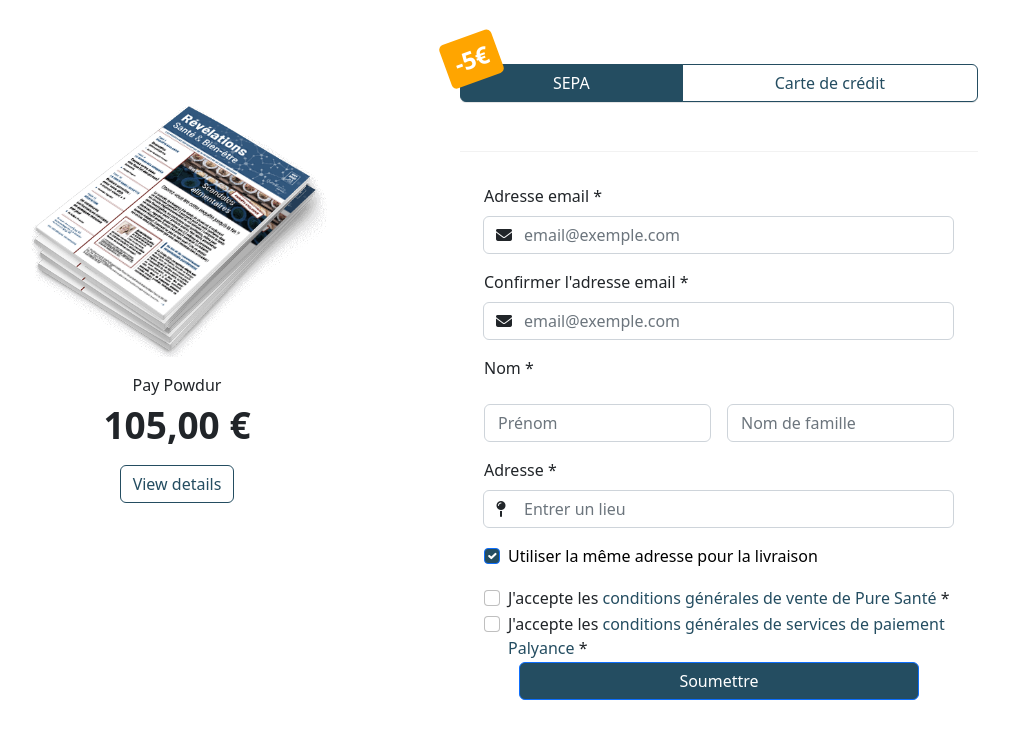
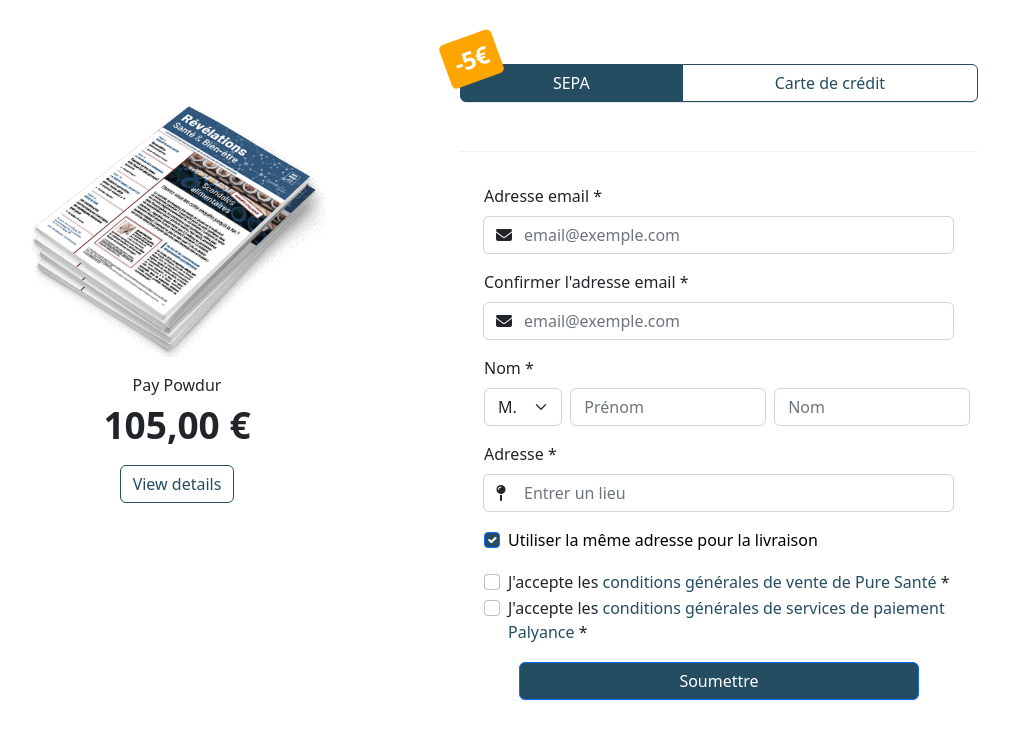
Before and after one commit to Alexs1004/Payment-Page, a plain HTML site: page frontend/index.html in a window 1280 px wide. Shown: the whole page, without its empty margins (192-1201 px from the left). Drawn offline with nearby package versions, Linux system fonts and the light colour scheme.

Commit message:
need to fix cg margin

```diff
--- a/frontend/index.html
+++ b/frontend/index.html
@@ -112,17 +112,28 @@
             </div>
             <div class="col-12">
 							<label for="validationCustom02" class="form-label">Nom *</label>
+							<div class="group-input col-12 d-flex gx-3">
+								<div class="col-2">
+									<div class="input-group">
+										<select class="form-select" id="validationCustom10" aria-label="Civilité" required>
+											<option value="monsieur">M.</option>
+											<option value="madame">Mme.</option>
+										</select>
+										<div class="valid-feedback"> Looks good! </div>
 									</div>
-            <div class="col-6">
+								</div>
+								<div class="col-5 mx-2">
 									<div class="splitted_input">
 										<input type="text" class="form-control" id="validationCustom10" placeholder="Prénom" required>
 										<div class="valid-feedback"> Looks good! </div>
 									</div>
 								</div>
-            <div class="col-6">
+								<div class="col-5">
 									<div class="splitted_input">
-                <input type="text" class="form-control" id="validationCustom31" placeholder="Nom de famille" required>
+										<input type="text" class="form-control" id="validationCustom31" placeholder="Nom" required>
 										<div class="valid-feedback"> Looks good! </div>
+									</div>
+								</div>
 							</div>
 						</div>
             <div class="col-12">
@@ -144,14 +155,14 @@
                 <div class="invalid-feedback"> You must agree before submitting. </div>
               </div>
             </div>
-            <div id="cg_checkbox">
-              <div class="col-12">
+            <div id="cg_checkbox" class="col-12">
+              <!-- <div class="col-12"> -->
                 <div class="form-check">
                   <input class="form-check-input" type="checkbox" value="" required>
                   <label class="form-check-label checkbox-label"> J'accepte les <a href="https://pure-sante.info/conditions-generales-de-vente/?_gl=1*vhzvkd*_ga*MTAzMjg4NDk1LjE3MDA2NjUxMTk.*_ga_L8LPKTXYD3*MTcwODYxMDA2MS4yMC4xLjE3MDg2MTAxNzAuNTguMC4w*_fplc*JTJCOEk0NHhRdm5tcm9YeWFpN1FlbEJSRUxrU2dSJTJCQWh1U2xEcndxT1NBUjNJRWY2SGRZRG90dTZZS21yWGZ6ODRRRkJ6ellYOGZtVDV3ZFpFTDJoY3NTZjRUNklqJTJGRSUyQiUyRiUyQk5QeENta0N0SyUyQmtNMUVUQVBXZjVqNHkzQkpIb2clM0QlM0Q">conditions générales de vente de Pure Santé</a> * </label>
                   <div class="invalid-feedback"> You must agree before submitting. </div>
                 </div>
-              </div>
+              <!-- </div> -->
               <div class="col-12">
                 <div class="form-check">
                   <input class="form-check-input" type="checkbox" value="" required>
@@ -160,7 +171,7 @@
                 </div>
               </div>
               <div class="col-12 div_btn_pay">
-                <button class="btn btn-primary pay_btn" type="submit">Soumettre</button>
+                <button class="btn btn-primary pay_btn my-3" type="submit">Soumettre</button>
               </div>
             </div>
             <div style="display: none;" id="delivery-form-container" class="row gy-3 p-0 m-0">
--- a/frontend/script.js
+++ b/frontend/script.js
@@ -259,8 +259,9 @@ document.addEventListener('DOMContentLoaded', function() {
         checkbox.addEventListener('change', function() {
             if (checkbox.checked) {
                 deliveryFormContainer.style.display = 'none';
+				cgCheckbox.style.display = 'block';
             } else {
-                deliveryFormContainer.style.display = 'inline-block';
+                deliveryFormContainer.style.display = 'block';
 				cgCheckbox.style.display = 'none';
             }
         });
--- a/frontend/style.css
+++ b/frontend/style.css
@@ -251,7 +251,6 @@
 }
 
 
-
 /* .vertical-line {
     border-left: 1px solid #ccc;
     height: 100%;
```
Lines whose indentation alone changed are shown as unchanged.
